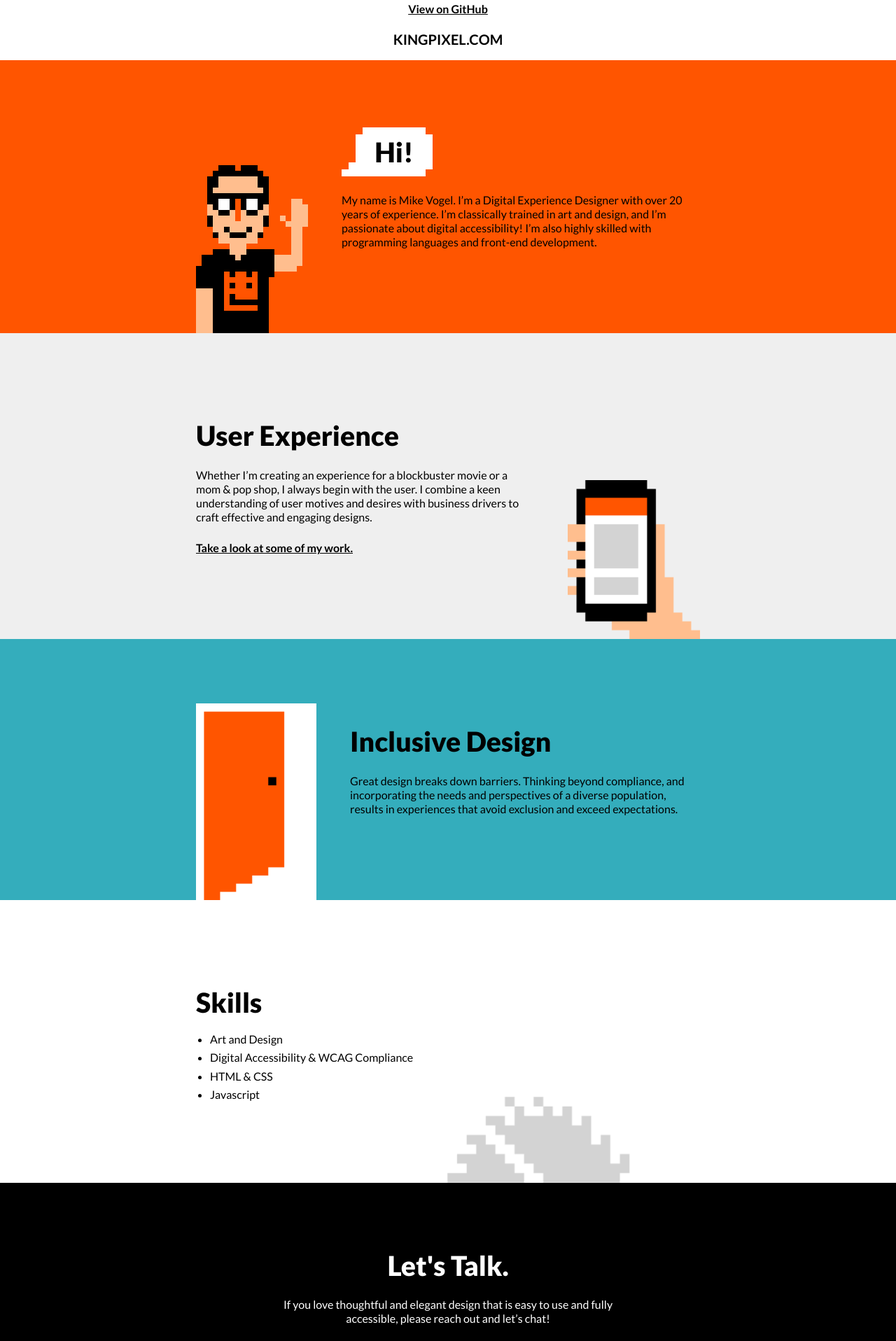
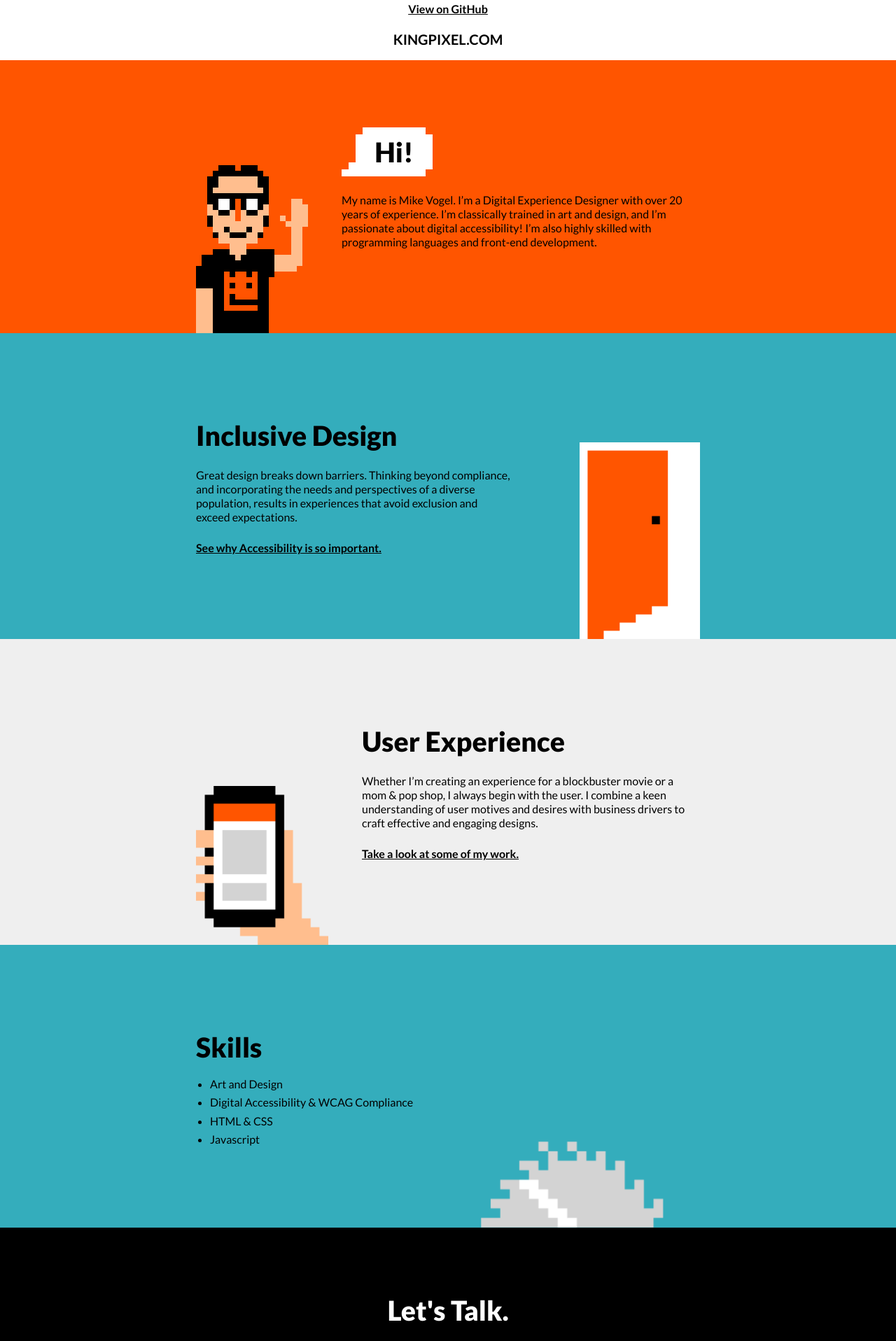
Before and after one commit to simonswiss/kingpixel-demo, a Jekyll site: the page built from index.html, in a window 1280 px wide. Shown: the top 1916 px of the page at 70% size. Built offline with Jekyll 4.4.1, drawn with Linux system fonts in a browser that asks for light colours.

Commit message:
adds accessibility section

```diff
--- a/assets/css/style.scss
+++ b/assets/css/style.scss
@@ -142,9 +142,16 @@ header, footer {
     align-items: stretch;
     padding: 0 1.75rem;
     .image {
+      max-width: 100%;
       img {
+        max-width: 100%;
         display: block;
-        margin: 1.75rem auto 0;
+        margin: 1.75rem auto;
+      }
+      &.end {
+        img {
+          margin-bottom: 0;
+        }
       }
     }
     .copy {
@@ -203,6 +210,7 @@ header, footer {
       padding: 0;
       align-items: center;
       .image {
+        max-width: 22.5rem;
         &.start {
           align-self: flex-start;
         }
@@ -214,6 +222,7 @@ header, footer {
         }
         img {
           display: block;
+          max-width: none;
         }
       }
       .copy {
@@ -237,6 +246,13 @@ header, footer {
 
   .row .img-left {
     .copy {
+      order: 2;
+      margin: 0 0 0 3rem;
+    }
+  }
+
+  .row .img-right {
+    .image {
       order: 2;
       margin: 0 0 0 3rem;
     }
--- a/index.html
+++ b/index.html
@@ -13,8 +13,22 @@ layout: default
     </div>
 </div>
 
+
+<div class="row secondary">
+    <div class="img-right">
+        <div class="copy">
+            <h2>Inclusive Design</h2>
+            <p>Great design breaks down barriers. Thinking beyond compliance, and incorporating the needs and perspectives of a diverse population, results in experiences that avoid exclusion and exceed expectations.</p>
+            <p><a href="/a11y">See why Accessibility is so important.</a></p>
+        </div>
+        <div class="image end">
+            <img alt="original pixel art illustration of an open door" src="/images/doorway.png" width="172" height="281">
+        </div>
+    </div>
+</div>
+
 <div class="row alternate">
-    <div class="img-right">
+    <div class="img-left">
         <div class="copy">
             <h2>User Experience</h2>
             <p>Whether I’m creating an experience for a blockbuster movie or a mom & pop shop, I always begin with the user. I combine a keen understanding of user motives and desires with business drivers to craft effective and engaging designs.</p>
@@ -27,18 +41,6 @@ layout: default
 </div>
 
 <div class="row secondary">
-    <div class="img-left">
-        <div class="copy">
-            <h2>Inclusive Design</h2>
-            <p>Great design breaks down barriers. Thinking beyond compliance, and incorporating the needs and perspectives of a diverse population, results in experiences that avoid exclusion and exceed expectations.</p>
-        </div>
-        <div class="image end">
-            <img alt="original pixel art illustration of an open door" src="/images/doorway.png" width="172" height="281">
-        </div>
-    </div>
-</div>
-
-<div class="row">
     <div class="img-right">
         <div class="copy">
             <h2>Skills</h2>
```
Also changed, not shown: a11y/index.html (added, +71 -0 lines), images/alt.png (added), images/buynow.png (added), images/cashburn.png (added), images/clickhere.png (added), images/glare.png (added), images/rainbow.png (added).
